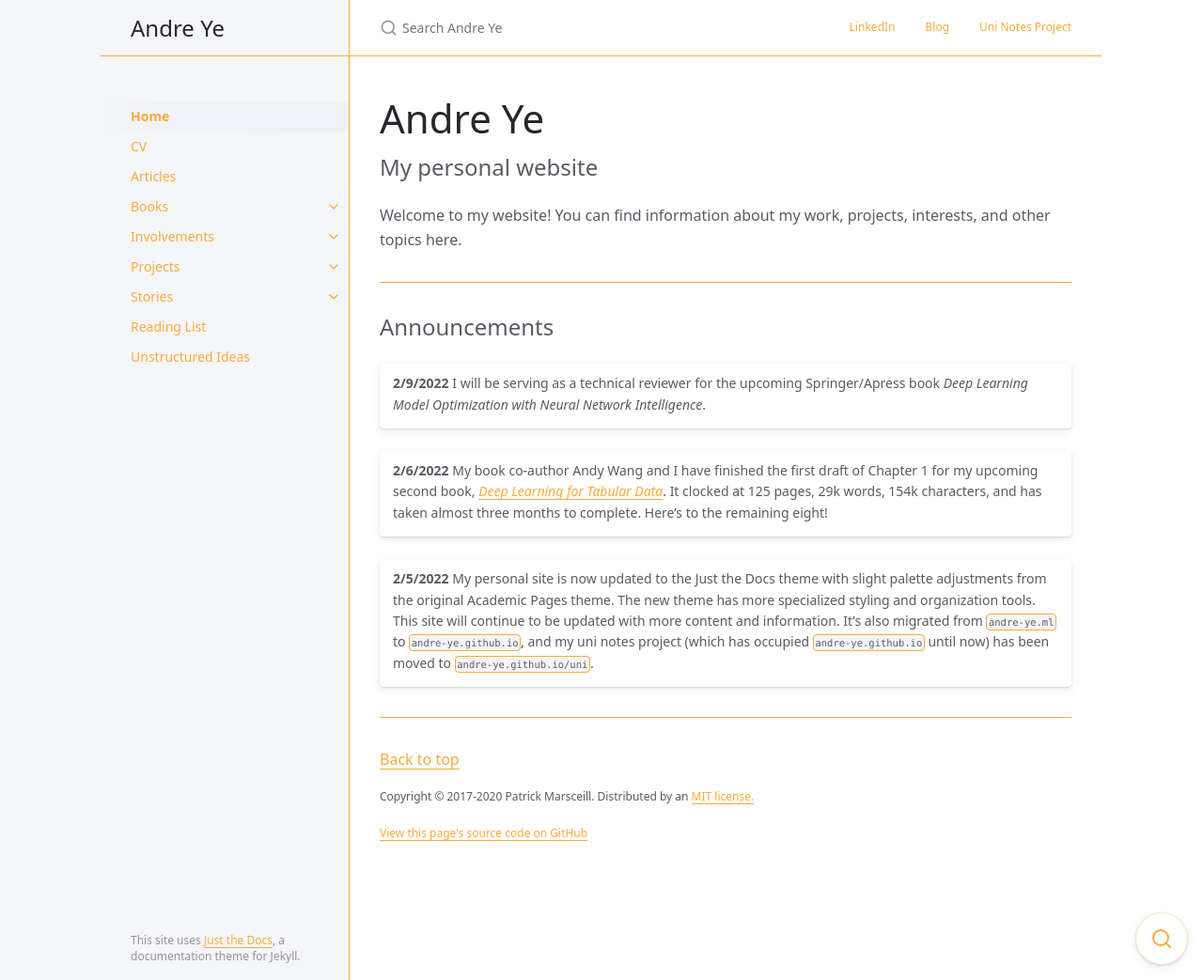
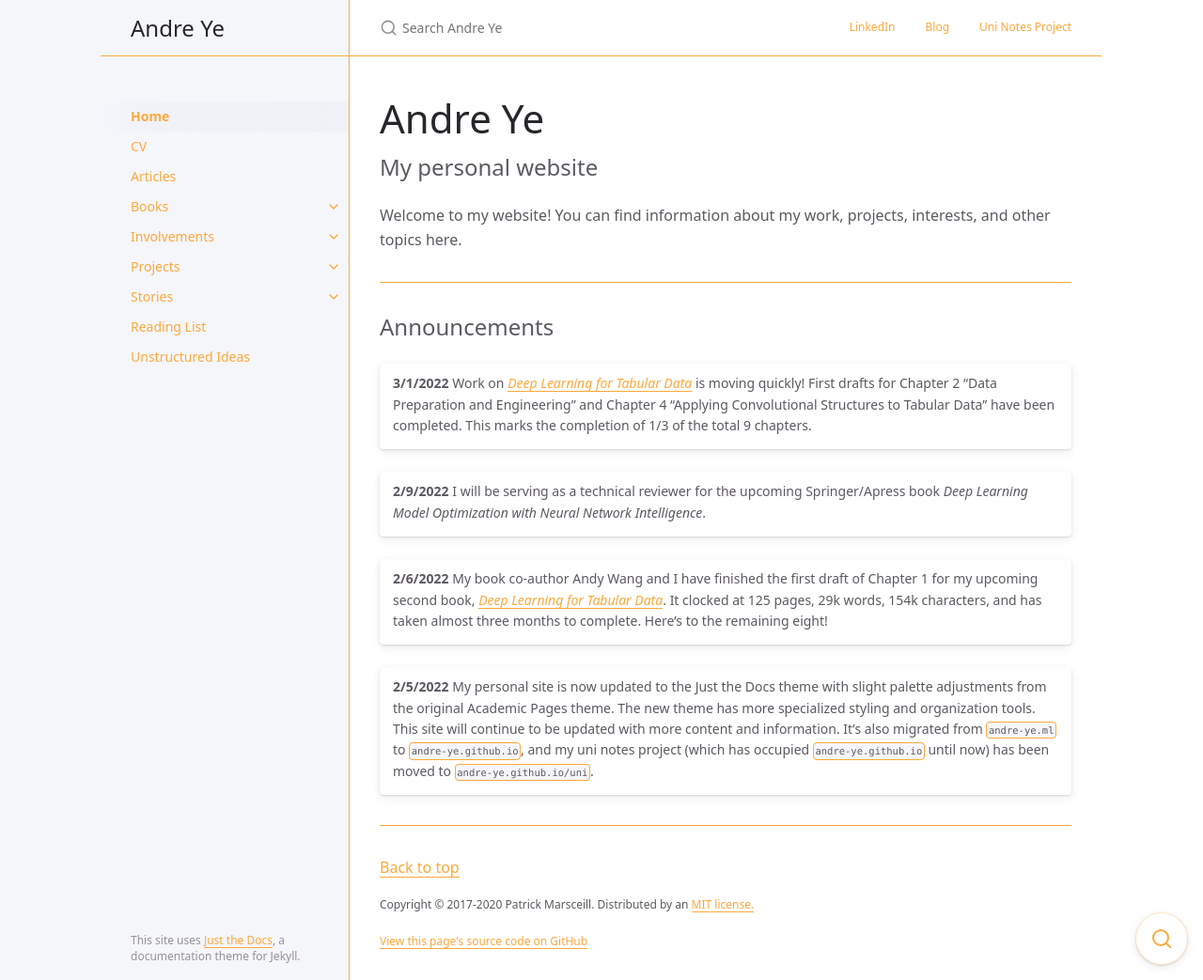
Before and after one commit to andre-ye/andre-ye.github.io-retired, a Jekyll site: the page built from index.md, in a window 1280 px wide and 1043 px high. Shown: the whole window at 94% size. Built offline with Jekyll 4.4.1, drawn with Linux system fonts in a browser that asks for light colours; nearby versions of some CDN libraries.

Commit message:
Update index.md

```diff
--- a/index.md
+++ b/index.md
@@ -19,6 +19,8 @@ Welcome to my website! You can find information about my work, projects, interes
 Announcements
 {: .fs-6 .fw-400 }
 
+| **3/1/2022** Work on [*Deep Learning for Tabular Data*](https://andre-ye.github.io/docs/books/dl-for-tabular/) is moving quickly! First drafts for Chapter 2 "Data Preparation and Engineering" and Chapter 4 "Applying Convolutional Structures to Tabular Data" have been completed. This marks the completion of 1/3 of the total 9 chapters. |
+
 | **2/9/2022** I will be serving as a technical reviewer for the upcoming Springer/Apress book *Deep Learning Model Optimization with Neural Network Intelligence*. |
 
 | **2/6/2022** My book co-author Andy Wang and I have finished the first draft of Chapter 1 for my upcoming second book, [*Deep Learning for Tabular Data*](https://andre-ye.github.io/docs/books/dl-for-tabular/). It clocked at 125 pages, 29k words, 154k characters, and has taken almost three months to complete. Here's to the remaining eight! |
```
